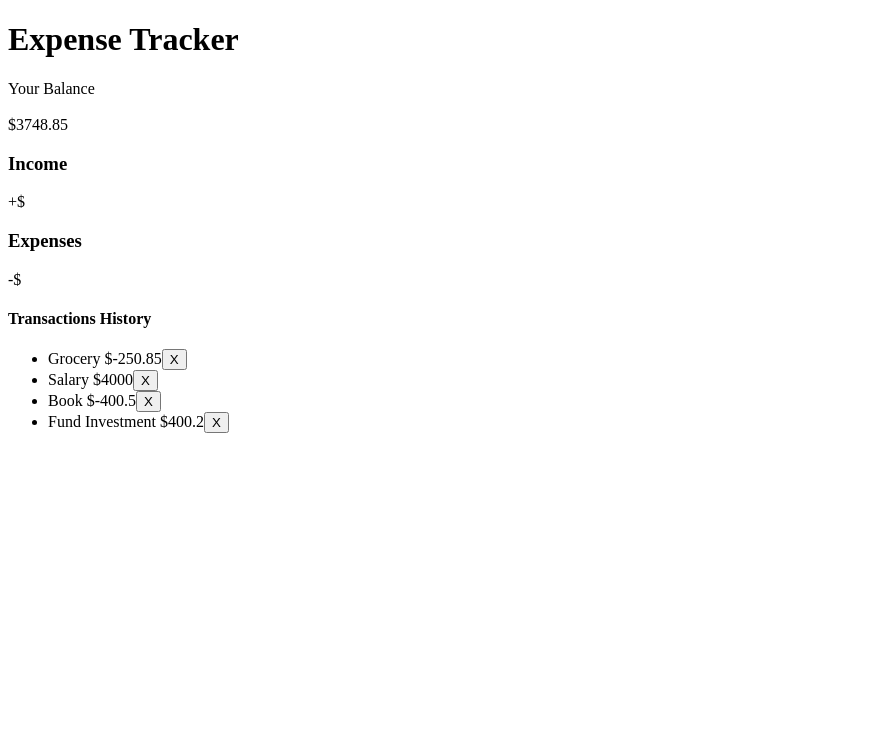
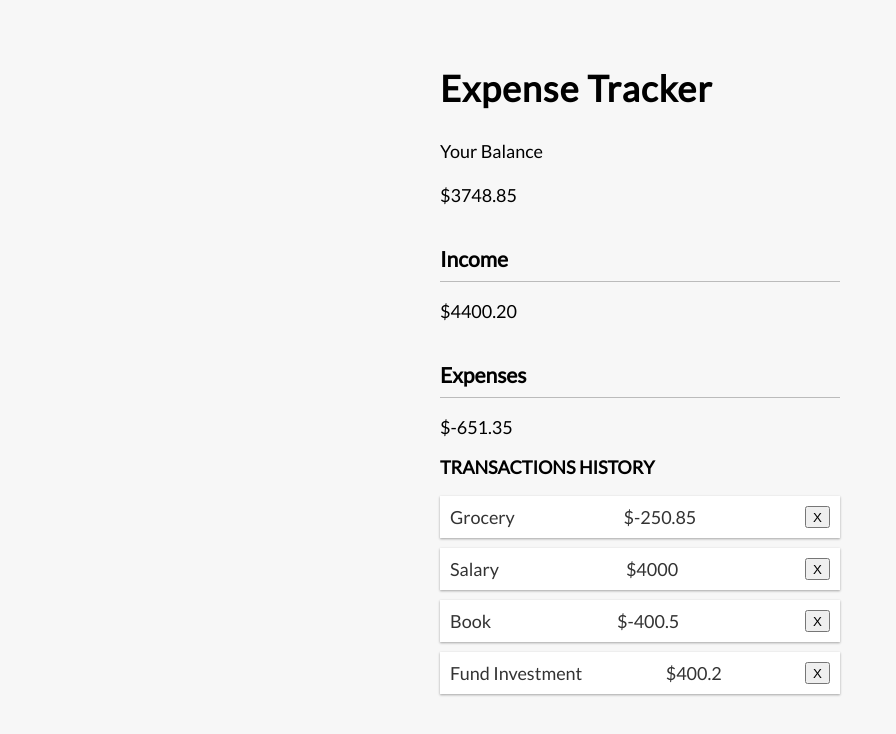
Before and after one commit to banuaggun/expense-tracker, a Vue app: page / in a window 1280 px wide. Shown: the top 734 px of the page, without its empty margins (0-896 px from the left). Built offline with nearby package versions, Linux system fonts and the light colour scheme.

Commit message:
Bug Fixed

```diff
--- a/src/assets/style.css
+++ b/src/assets/style.css
@@ -0,0 +1,152 @@
+@import url('https://fonts.googleapis.com/css?family=Lato&display=swap');
+
+:root {
+  --box-shadow: 0 1px 3px rgba(0, 0, 0, 0.12), 0 1px 2px rgba(0, 0, 0, 0.24);
+}
+
+* {
+  box-sizing: border-box;
+}
+
+body {
+  background-color: #f7f7f7;
+  display: flex;
+  flex-direction: column;
+  align-items: center;
+  justify-content: center;
+  min-height: 100vh;
+  margin: 0;
+  font-family: 'Lato', sans-serif;
+  font-size: 18px;
+}
+
+.container {
+  margin: 30px auto;
+  width: 400px;
+}
+
+h1 {
+  letter-spacing: 1px;
+  margin: 0;
+}
+
+h3 {
+  border-bottom: 1px solid #bbb;
+  padding-bottom: 10px;
+  margin: 40px 0 10px;
+}
+
+h4 {
+  margin: 0;
+  text-transform: uppercase;
+}
+
+.inc-exp-container {
+  background-color: #fff;
+  box-shadow: var(--box-shadow);
+  padding: 20px;
+  display: flex;
+  justify-content: space-between;
+  margin: 20px 0;
+}
+
+.inc-exp-container > div {
+  flex: 1;
+  text-align: center;
+}
+
+.inc-exp-container > div:first-of-type {
+  border-right: 1px solid #dedede;
+}
+
+.money {
+  font-size: 20px;
+  letter-spacing: 1px;
+  margin: 5px 0;
+}
+
+.money.plus {
+  color: #2ecc71;
+}
+
+.money.minus {
+  color: #c0392b;
+}
+
+label {
+  display: inline-block;
+  margin: 10px 0;
+}
+
+input[type='text'],
+input[type='number'] {
+  border: 1px solid #dedede;
+  border-radius: 2px;
+  display: block;
+  font-size: 16px;
+  padding: 10px;
+  width: 100%;
+}
+
+.btn {
+  cursor: pointer;
+  background-color: #9c88ff;
+  box-shadow: var(--box-shadow);
+  color: #fff;
+  border: 0;
+  display: block;
+  font-size: 16px;
+  margin: 10px 0 30px;
+  padding: 10px;
+  width: 100%;
+}
+
+.btn:focus,
+.delete-btn:focus {
+  outline: 0;
+}
+
+.list {
+  list-style-type: none;
+  padding: 0;
+  margin-bottom: 40px;
+}
+
+.list li {
+  background-color: #fff;
+  box-shadow: var(--box-shadow);
+  color: #333;
+  display: flex;
+  justify-content: space-between;
+  position: relative;
+  padding: 10px;
+  margin: 10px 0;
+}
+
+.list li.plus {
+  border-right: 5px solid #2ecc71;
+}
+
+.list li.minus {
+  border-right: 5px solid #c0392b;
+}
+
+.delete-btn {
+  cursor: pointer;
+  background-color: #e74c3c;
+  border: 0;
+  color: #fff;
+  font-size: 20px;
+  line-height: 20px;
+  padding: 2px 5px;
+  position: absolute;
+  top: 50%;
+  left: 0;
+  transform: translate(-100%, -50%);
+  opacity: 0;
+  transition: opacity 0.3s ease;
+}
+
+.list li:hover .delete-btn {
+  opacity: 1;
+}
--- a/src/components/IncomeExpenses.vue
+++ b/src/components/IncomeExpenses.vue
@@ -1,13 +1,13 @@
 <template>
     <div>
         <h3>Income</h3>
-        <p>+${{ income }}</p>
+        <p>${{ income }}</p>
 
         <h3>Expenses</h3>
-        <p>-${{ expense }}</p>
+        <p>${{ expenses }}</p>
     </div>
 </template>
-<script>
+<script setup>
 import { defineProps } from "vue";
 
 const props = defineProps({
```
